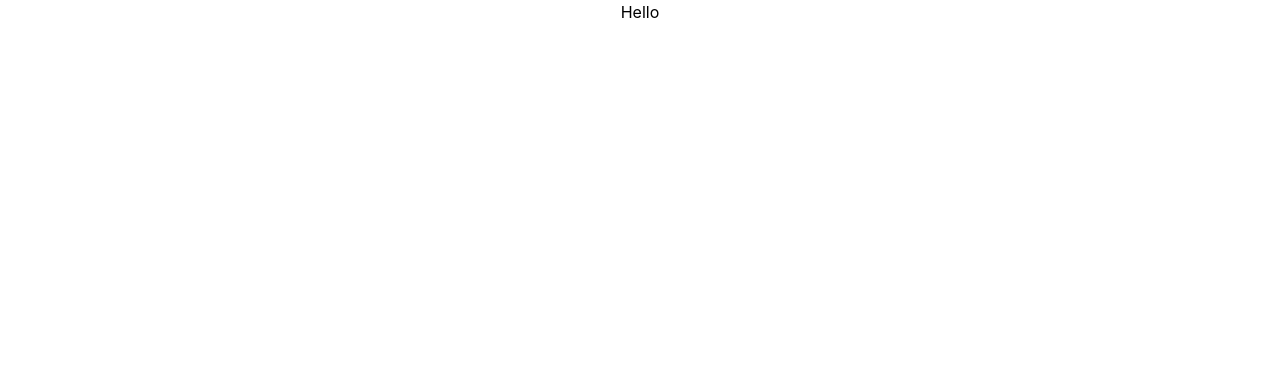
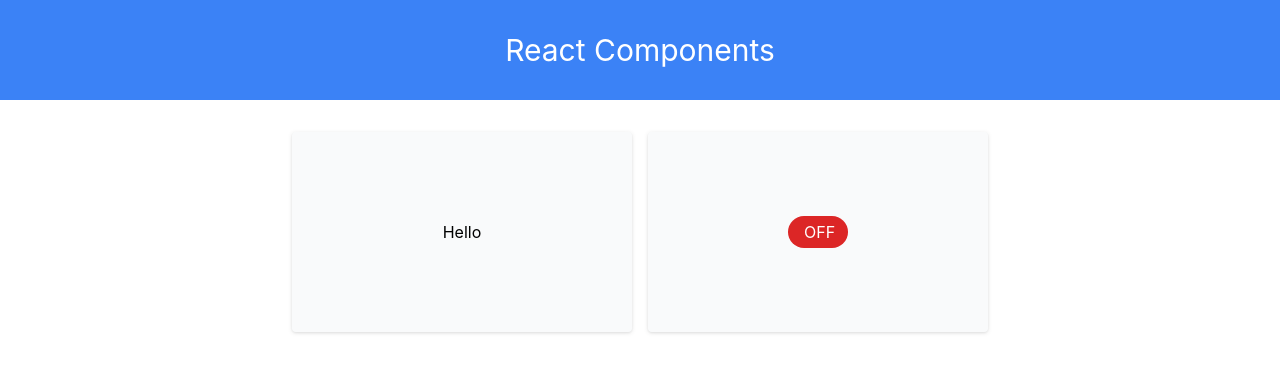
Before and after one commit to MuhammadUsmanMushtaq/react-components, a React (Create React App) app: page / in a window 1280 px wide. Shown: the top 372 px of the page. Built offline with nearby package versions, Linux system fonts and the light colour scheme.

Commit message:
layout card toggle component added

```diff
--- a/src/App.js
+++ b/src/App.js
@@ -1,7 +1,18 @@
+import Layout from '../src/components/Laoyout/Layout';
+import Card from '../src/components/Card';
+import Toggle from '../src/components/Toggle';
+
 function App() {
   return (
     <>
-      <div className='text-center'>Hello</div>
+      <Layout>
+        <Card>
+          <div>Hello</div>
+        </Card>
+        <Card>
+          <Toggle />
+        </Card>
+      </Layout>
     </>
   );
 }
--- /dev/null
+++ b/src/components/Card.jsx
@@ -0,0 +1,7 @@
+const Card = ({ children }) => (
+  <div className='flex justify-center items-center flex-wrap w-[340px] h-[200px] drop-shadow bg-gray-50 hover:drop-shadow-md rounded p-4 mb-4'>
+    {children}
+  </div>
+);
+
+export default Card;
--- /dev/null
+++ b/src/components/Laoyout/Layout.jsx
@@ -0,0 +1,24 @@
+const Layout = ({ children }) => {
+  return (
+    <>
+      <div className='text-3xl text-white text-center bg-blue-500 p-8 mb-4'>
+        React Components
+      </div>
+      <main
+        className='
+       m-auto
+        flex
+        justify-center
+        flex-wrap
+        sm:gap-4
+        items-center
+        p-4
+        '
+      >
+        {children}
+      </main>
+    </>
+  );
+};
+
+export default Layout;
--- /dev/null
+++ b/src/components/Toggle.jsx
@@ -0,0 +1,22 @@
+import { useState } from 'react';
+
+function Toggle() {
+  const [isOn, setIsOn] = useState(false);
+  const toggleHandler = () => {
+    setIsOn(!isOn);
+  };
+  return (
+    <button
+      onClick={toggleHandler}
+      className={
+        isOn
+          ? 'px-4 py-1 w-[60px] text-center text-white rounded-full bg-green-600'
+          : 'px-4 py-1 w-[60px] text-center text-white rounded-full bg-red-600'
+      }
+    >
+      {isOn ? 'ON' : 'OFF'}
+    </button>
+  );
+}
+
+export default Toggle;
```
